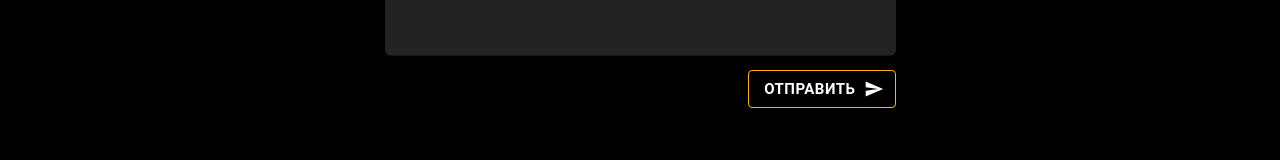
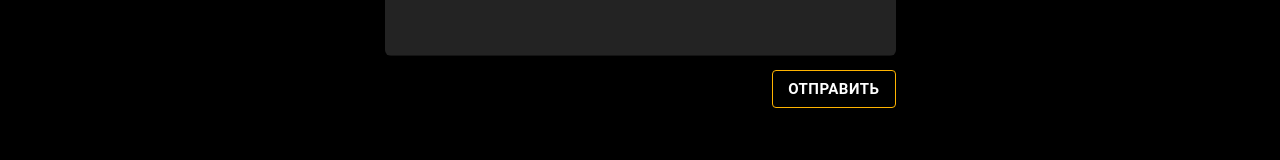
Before and after one commit to ValeriaBog/Portfolio, a React (Create React App) app: page / in a window 1280 px wide. Shown: the part 2865-3025 px from the top of the page. Built offline with nearby package versions, Linux system fonts and the light colour scheme.

Commit message:
Added new elements

```diff
--- a/src/components/contacts/Contacts.tsx
+++ b/src/components/contacts/Contacts.tsx
@@ -3,7 +3,7 @@ import s from './Contacts.module.scss'
 import sContainer from '../../common/styles/Container.module.scss'
 import TextField from "@mui/material/TextField";
 import Button from "@mui/material/Button";
-import SendIcon from '@mui/icons-material/Send';
+// import SendIcon from '@mui/icons-material/Send';
 import Title from "../../common/components/Title";
 
 
@@ -57,7 +57,7 @@ function Contacts() {
                                    rows={4}
                                    margin="dense"
                         />
-                        <Button variant="outlined" endIcon={<SendIcon className={s.icon}/>} className={s.button}>
+                        <Button variant="outlined"  className={s.button}>
                             Отправить
                         </Button>
                     </form>
```
Also changed, not shown: 1 other file (tests, documents, lock files or other folders).
